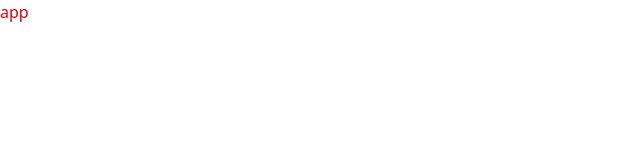
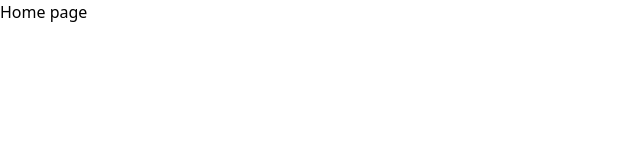
Before and after one commit to mibinjoby/Mernstack-realestate, a React (Vite) app in the folder frontend/: page / in a window 1280 px wide. Shown: the top 160 px of the page, without its empty margins (0-640 px from the left). Built offline with nearby package versions, Linux system fonts and the light colour scheme.

Commit message:
created pages and routes

```diff
--- a/frontend/package.json
+++ b/frontend/package.json
@@ -13,6 +13,7 @@
     "@tailwindcss/vite": "^4.1.11",
     "react": "^19.1.0",
     "react-dom": "^19.1.0",
+    "react-router-dom": "^7.7.0",
     "tailwindcss": "^4.1.11"
   },
   "devDependencies": {
--- a/frontend/src/App.jsx
+++ b/frontend/src/App.jsx
@@ -1,11 +1,24 @@
-import React from 'react'
+import { BrowserRouter, Routes, Route } from 'react-router-dom';
+import Home from './pages/Home.jsx';
+import Signin from './pages/Signin.jsx';
+import About from './pages/About.jsx';
+import Signup from './pages/Signup.jsx';
+import Login from './pages/Login.jsx'
+import Profile from './pages/Profile.jsx'
 
-function App() {
+export default function App() {
   return (
-    <div className='text-red-600'>
-    app
-    </div>
-  )
+    <BrowserRouter>
+
+      <Routes>
+        <Route path="/" element={<Home />} />
+        <Route path="/signin" element={<Signin />} />
+        <Route path="/signup" element={<Signup />} />
+        <Route path="/about" element={<About />} />
+        <Route path="/login" element={<Login />} />
+        <Route path="/profile" element={<Profile />} />
+
+      </Routes>
+    </BrowserRouter>
+  );
 }
-
-export default App
--- /dev/null
+++ b/frontend/src/pages/About.jsx
@@ -0,0 +1,12 @@
+import React from 'react'
+
+
+function About() {
+  return (
+    <div>
+      about page
+    </div>
+  )
+}
+
+export default About
--- /dev/null
+++ b/frontend/src/pages/Home.jsx
@@ -0,0 +1,11 @@
+  import React from 'react'
+
+  function Home() {
+    return (
+      <div>
+        Home page
+      </div>
+    )
+  }
+
+  export default Home
--- /dev/null
+++ b/frontend/src/pages/Login.jsx
@@ -0,0 +1,11 @@
+import React from 'react'
+
+function Login() {
+  return (
+    <div>
+      Login
+    </div>
+  )
+}
+
+export default Login
--- /dev/null
+++ b/frontend/src/pages/Profile.jsx
@@ -0,0 +1,11 @@
+import React from 'react'
+
+function Profile() {
+  return (
+    <div>
+      Profile
+    </div>
+  )
+}
+
+export default Profile
--- /dev/null
+++ b/frontend/src/pages/Signin.jsx
@@ -0,0 +1,11 @@
+import React from 'react'
+
+function Signin() {
+  return (
+    <div>
+      Signin
+    </div>
+  )
+}
+
+export default Signin
--- /dev/null
+++ b/frontend/src/pages/Signup.jsx
@@ -0,0 +1,11 @@
+import React from 'react'
+
+function Signup() {
+  return (
+    <div>
+      Signup
+    </div>
+  )
+}
+
+export default Signup
```
Also changed, not shown: 1 other file (tests, documents, lock files or other folders).
